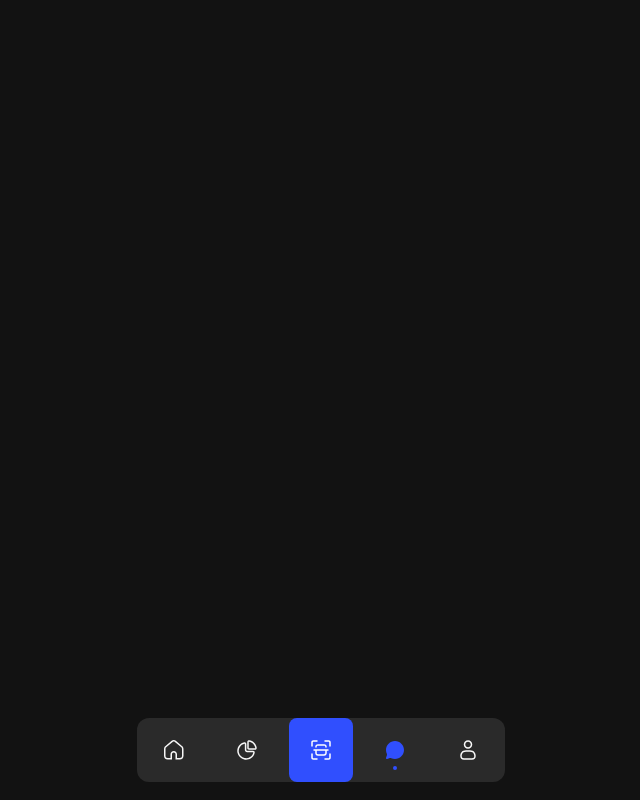
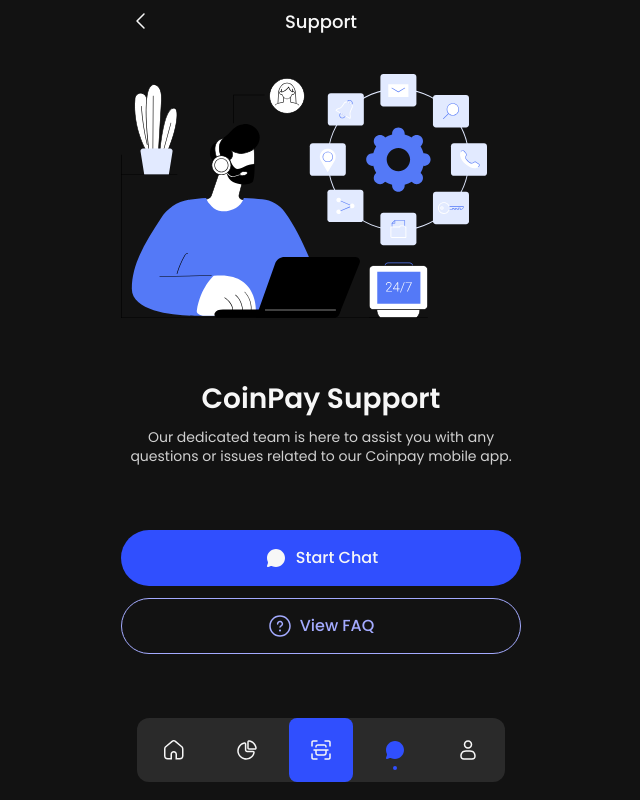
Before and after one commit to richardaum/fintech-take-home, a React (Vite) app: page /chat in a window 1280 px wide. Shown: the whole page, without its empty margins (319-959 px from the left). Built offline with nearby package versions, Linux system fonts and the light colour scheme.

Commit message:
Add chat page

```diff
--- a/src/pages/chat/ui/ChatPage.tsx
+++ b/src/pages/chat/ui/ChatPage.tsx
@@ -1,12 +1,24 @@
+import { useBottomNavVisibility } from '@/shared/ui/bottom-nav'
+
+import { AnimationName } from './animations'
 import { Content } from './Content'
 import { Header } from './Header'
 
+const EXPECTED_ANIMATIONS = [
+  AnimationName.HeaderTopbar,
+  AnimationName.ChatIcon,
+  AnimationName.Title,
+  AnimationName.Description,
+  AnimationName.Buttons,
+]
+
 function ChatPage() {
+  useBottomNavVisibility({ expectedAnimations: EXPECTED_ANIMATIONS })
   return (
-    <>
+    <section className="mx-auto w-full max-w-[400px]">
       <Header />
       <Content />
-    </>
+    </section>
   )
 }
 
--- a/src/pages/chat/ui/Content.tsx
+++ b/src/pages/chat/ui/Content.tsx
@@ -1,5 +1,102 @@
+import { motion } from 'framer-motion'
+
+import { Chat } from '@/shared/assets'
+import { ChatFilledIcon, QuestionCircleIcon } from '@/shared/icons'
+import { animationManager, useAnimationStore } from '@/shared/lib/animations'
+import { Button } from '@/shared/ui'
+
+import { AnimationName, chatAnimationDelays } from './animations'
+
 function Content() {
-  return <main></main>
+  return (
+    <main className="text-center">
+      <ChatIllustration />
+      <Title />
+      <Description />
+      <Buttons />
+    </main>
+  )
+}
+
+function ChatIllustration() {
+  const addCompletedAnimation = useAnimationStore((state) => state.addCompletedAnimation)
+
+  return (
+    <motion.div
+      {...animationManager.getAnimationProps({
+        type: 'fade',
+        delay: chatAnimationDelays.chatIcon,
+      })}
+      onAnimationComplete={() => {
+        addCompletedAnimation(AnimationName.ChatIcon)
+      }}
+    >
+      <Chat className="mt-8" />
+    </motion.div>
+  )
+}
+
+function Title() {
+  const addCompletedAnimation = useAnimationStore((state) => state.addCompletedAnimation)
+
+  return (
+    <motion.h1
+      {...animationManager.getAnimationProps({
+        type: 'fade',
+        delay: chatAnimationDelays.title,
+      })}
+      className="text-title-large mt-16 font-semibold"
+      onAnimationComplete={() => {
+        addCompletedAnimation(AnimationName.Title)
+      }}
+    >
+      CoinPay Support
+    </motion.h1>
+  )
+}
+
+function Description() {
+  const addCompletedAnimation = useAnimationStore((state) => state.addCompletedAnimation)
+
+  return (
+    <motion.p
+      {...animationManager.getAnimationProps({
+        type: 'fade',
+        delay: chatAnimationDelays.description,
+      })}
+      className="text-subhead-small text-content-tertiary mt-3"
+      onAnimationComplete={() => {
+        addCompletedAnimation(AnimationName.Description)
+      }}
+    >
+      Our dedicated team is here to assist you with any questions or issues related to our Coinpay mobile app.{' '}
+    </motion.p>
+  )
+}
+
+function Buttons() {
+  const addCompletedAnimation = useAnimationStore((state) => state.addCompletedAnimation)
+
+  return (
+    <motion.section
+      {...animationManager.getAnimationProps({
+        type: 'fade',
+        delay: chatAnimationDelays.buttons,
+      })}
+      className="mt-16 flex flex-col gap-3"
+      onAnimationComplete={() => {
+        addCompletedAnimation(AnimationName.Buttons)
+      }}
+    >
+      <Button variant="primary" shape="round" leftSection={<ChatFilledIcon />} className="w-full">
+        Start Chat
+      </Button>
+
+      <Button variant="outline" shape="round" leftSection={<QuestionCircleIcon />} className="w-full" color="accent">
+        View FAQ
+      </Button>
+    </motion.section>
+  )
 }
 
 export { Content }
--- a/src/pages/chat/ui/Header.tsx
+++ b/src/pages/chat/ui/Header.tsx
@@ -1,5 +1,9 @@
+import { PageHeader } from '@/shared/ui'
+
+import { AnimationName, chatAnimationDelays } from './animations'
+
 function Header() {
-  return <header></header>
+  return <PageHeader title="Support" animationName={AnimationName.HeaderTopbar} delay={chatAnimationDelays.header} />
 }
 
 export { Header }
--- /dev/null
+++ b/src/pages/chat/ui/animations.ts
@@ -0,0 +1,17 @@
+export const AnimationName = {
+  HeaderTopbar: 'ChatHeaderTopbar',
+  ChatIcon: 'ChatIcon',
+  Title: 'ChatTitle',
+  Description: 'ChatDescription',
+  Buttons: 'ChatButtons',
+} as const
+
+export type AnimationNameType = (typeof AnimationName)[keyof typeof AnimationName]
+
+export const chatAnimationDelays = {
+  header: 0,
+  chatIcon: 0.1,
+  title: 0.2,
+  description: 0.3,
+  buttons: 0.4,
+} as const
--- a/src/pages/home/ui/Header.tsx
+++ b/src/pages/home/ui/Header.tsx
@@ -1,4 +1,4 @@
-import { headerBackground } from '@/shared/assets'
+import { HeaderBackground } from '@/shared/assets'
 
 import { HeaderActions } from './HeaderActions'
 import { HeaderTopbar } from './HeaderTopbar'
@@ -9,7 +9,7 @@
     <header
       className="bg-bg-accent text-content-on-color flex flex-col items-center bg-cover bg-center bg-no-repeat px-4 pt-2 text-center"
       style={{
-        backgroundImage: `url(${headerBackground})`,
+        backgroundImage: `url(${HeaderBackground})`,
       }}
     >
       <section className="w-full max-w-[400px] px-4">
--- a/src/pages/profile/ui/HeaderTopbar.tsx
+++ b/src/pages/profile/ui/HeaderTopbar.tsx
@@ -1,27 +1,10 @@
-import { motion } from 'framer-motion'
-
-import { AngleLeftIcon } from '@/shared/icons'
-import { animationManager, useAnimationStore } from '@/shared/lib/animations'
+import { PageHeader } from '@/shared/ui'
 
 import { AnimationName, profileAnimationDelays } from './animations'
 
 function HeaderTopbar() {
-  const addCompletedAnimation = useAnimationStore((state) => state.addCompletedAnimation)
-
   return (
-    <motion.header
-      {...animationManager.getAnimationProps({
-        type: 'slideDown',
-        delay: profileAnimationDelays.header,
-      })}
-      className="relative flex h-[42px] w-full items-center justify-center"
-      onAnimationComplete={() => {
-        addCompletedAnimation(AnimationName.HeaderTopbar)
-      }}
-    >
-      <AngleLeftIcon className="absolute left-2 size-6" />
-      <h1 className="text-headline-small font-medium">My Profile</h1>
-    </motion.header>
+    <PageHeader title="My Profile" animationName={AnimationName.HeaderTopbar} delay={profileAnimationDelays.header} />
   )
 }
 
--- a/src/shared/assets/index.ts
+++ b/src/shared/assets/index.ts
@@ -1,2 +1,3 @@
-export { default as headerBackground } from './header-background.svg'
-export { default as reactLogo } from './react.svg'
+export { default as Chat } from './chat.svg?react'
+export { default as HeaderBackground } from './header-background.svg'
+export { default as ReactLogo } from './react.svg?react'
--- a/src/shared/ui/button/Button.tsx
+++ b/src/shared/ui/button/Button.tsx
@@ -5,6 +5,7 @@
 type ButtonVariant = 'outline' | 'primary' | 'ghost'
 type ButtonShape = 'square' | 'radius' | 'round'
 type ButtonSize = 'auto' | 'nav' | 'thin'
+type ButtonColor = 'white' | 'accent'
 
 type ButtonProps = ButtonHTMLAttributes<HTMLButtonElement> & {
   children: ReactNode
@@ -12,6 +13,7 @@
   variant?: ButtonVariant
   shape?: ButtonShape
   size?: ButtonSize
+  color?: ButtonColor
 }
 
 function Button({
@@ -22,6 +24,7 @@
   shape = 'round',
   size = 'auto',
   disabled,
+  color = 'white',
   ...props
 }: ButtonProps) {
   const variantStyles = {
@@ -45,6 +48,11 @@
     nav: cn('h-16 w-16 p-0'),
   }
 
+  const colorStyles = {
+    white: cn('text-content-primary'),
+    accent: cn('text-content-accent', variant === 'outline' && 'border-content-accent'),
+  }
+
   return (
     <button
       className={cn(
@@ -53,6 +61,7 @@
         disabled ? 'cursor-not-allowed' : 'cursor-pointer',
         'gap-2',
         variantStyles[variant],
+        colorStyles[color],
         shapeStyles[shape],
         sizeStyles[size],
         className
--- a/src/shared/ui/index.ts
+++ b/src/shared/ui/index.ts
@@ -4,5 +4,6 @@
 export { CircleIcon } from './circle-icon'
 export { CurrencySelect } from './currency-select'
 export { Divider } from './divider'
+export { PageHeader } from './page-header'
 export { SearchInput } from './search-input'
 export { Toggle } from './toggle'
--- /dev/null
+++ b/src/shared/ui/page-header/PageHeader.tsx
@@ -0,0 +1,32 @@
+import { motion } from 'framer-motion'
+
+import { AngleLeftIcon } from '@/shared/icons'
+import { animationManager, useAnimationStore } from '@/shared/lib/animations'
+
+type PageHeaderProps = {
+  title: string
+  animationName: string
+  delay?: number
+}
+
+function PageHeader({ title, animationName, delay = 0 }: PageHeaderProps) {
+  const addCompletedAnimation = useAnimationStore((state) => state.addCompletedAnimation)
+
+  return (
+    <motion.header
+      {...animationManager.getAnimationProps({
+        type: 'fade',
+        delay,
+      })}
+      className="relative flex h-[42px] w-full items-center justify-center"
+      onAnimationComplete={() => {
+        addCompletedAnimation(animationName)
+      }}
+    >
+      <AngleLeftIcon className="absolute left-2 size-6" />
+      <h1 className="text-headline-small font-medium">{title}</h1>
+    </motion.header>
+  )
+}
+
+export { PageHeader }
--- /dev/null
+++ b/src/shared/ui/page-header/index.ts
@@ -0,0 +1 @@
+export { PageHeader } from './PageHeader'
```
Also changed, not shown: src/shared/assets/chat.svg (added).
